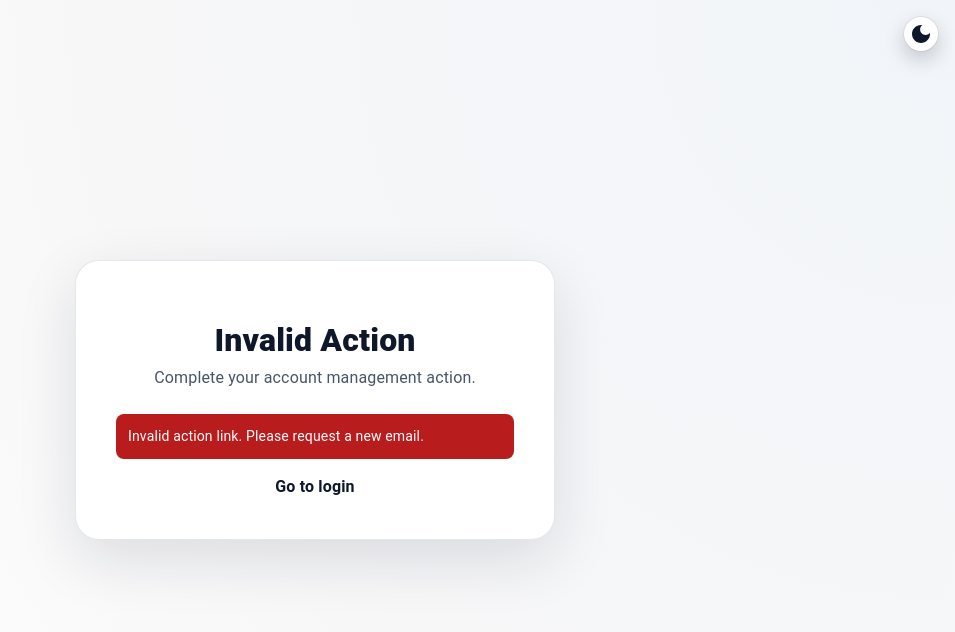
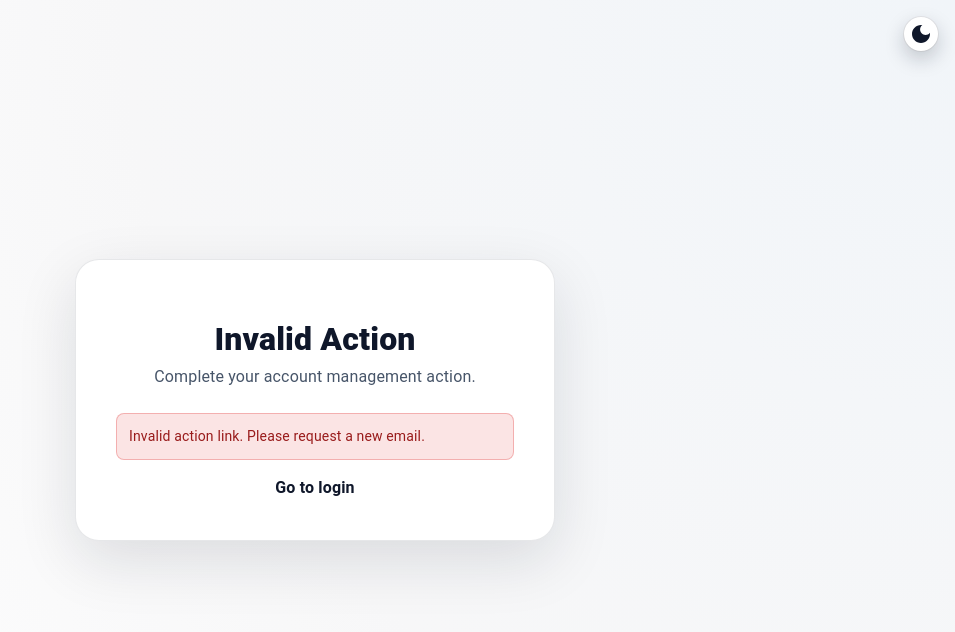
Before and after one commit to Gawad-B/Quizzy, a React (Vite) app: page /auth/action in a window 1280 px wide. Shown: the top 632 px of the page, without its empty margins (325-1280 px from the left). Built offline with nearby package versions, Linux system fonts and the light colour scheme; no server answers.

Commit message:
Refine verify page alert colors for theme consistency

```diff
--- a/src/pages/auth/AuthAction.tsx
+++ b/src/pages/auth/AuthAction.tsx
@@ -39,6 +39,11 @@ const AuthAction = () => {
   const inputBorder = isDarkMode ? 'rgba(255,255,255,0.16)' : 'rgba(15,23,42,0.16)';
   const primaryButtonBackground = isDarkMode ? '#f4f4f5' : '#111827';
   const primaryButtonText = isDarkMode ? '#0b0b0c' : '#ffffff';
+  const noticeBackground = isDarkMode ? 'rgba(244, 244, 245, 0.08)' : 'rgba(15, 23, 42, 0.05)';
+  const noticeBorder = isDarkMode ? '1px solid rgba(244, 244, 245, 0.24)' : '1px solid rgba(15, 23, 42, 0.16)';
+  const errorBackground = isDarkMode ? 'rgba(239, 68, 68, 0.16)' : 'rgba(220, 38, 38, 0.12)';
+  const errorBorder = isDarkMode ? '1px solid rgba(248, 113, 113, 0.38)' : '1px solid rgba(220, 38, 38, 0.28)';
+  const errorText = isDarkMode ? '#fecaca' : '#991b1b';
 
   const title = useMemo(() => {
     if (mode === 'verifyEmail') return 'Verify Email';
@@ -199,8 +204,9 @@ const AuthAction = () => {
         {!hasValidAction && (
           <div
             style={{
-              background: 'var(--color-danger)',
-              color: 'white',
+              background: errorBackground,
+              color: errorText,
+              border: errorBorder,
               padding: '0.75rem',
               borderRadius: '8px',
               marginBottom: '1rem',
@@ -214,8 +220,9 @@ const AuthAction = () => {
         {errorMessage && (
           <div
             style={{
-              background: 'var(--color-danger)',
-              color: 'white',
+              background: errorBackground,
+              color: errorText,
+              border: errorBorder,
               padding: '0.75rem',
               borderRadius: '8px',
               marginBottom: '1rem',
@@ -229,9 +236,9 @@ const AuthAction = () => {
         {statusMessage && (
           <div
             style={{
-              background: 'rgba(34, 197, 94, 0.2)',
-              color: 'white',
-              border: '1px solid rgba(34, 197, 94, 0.4)',
+              background: noticeBackground,
+              color: textPrimary,
+              border: noticeBorder,
               padding: '0.75rem',
               borderRadius: '8px',
               marginBottom: '1rem',
```
